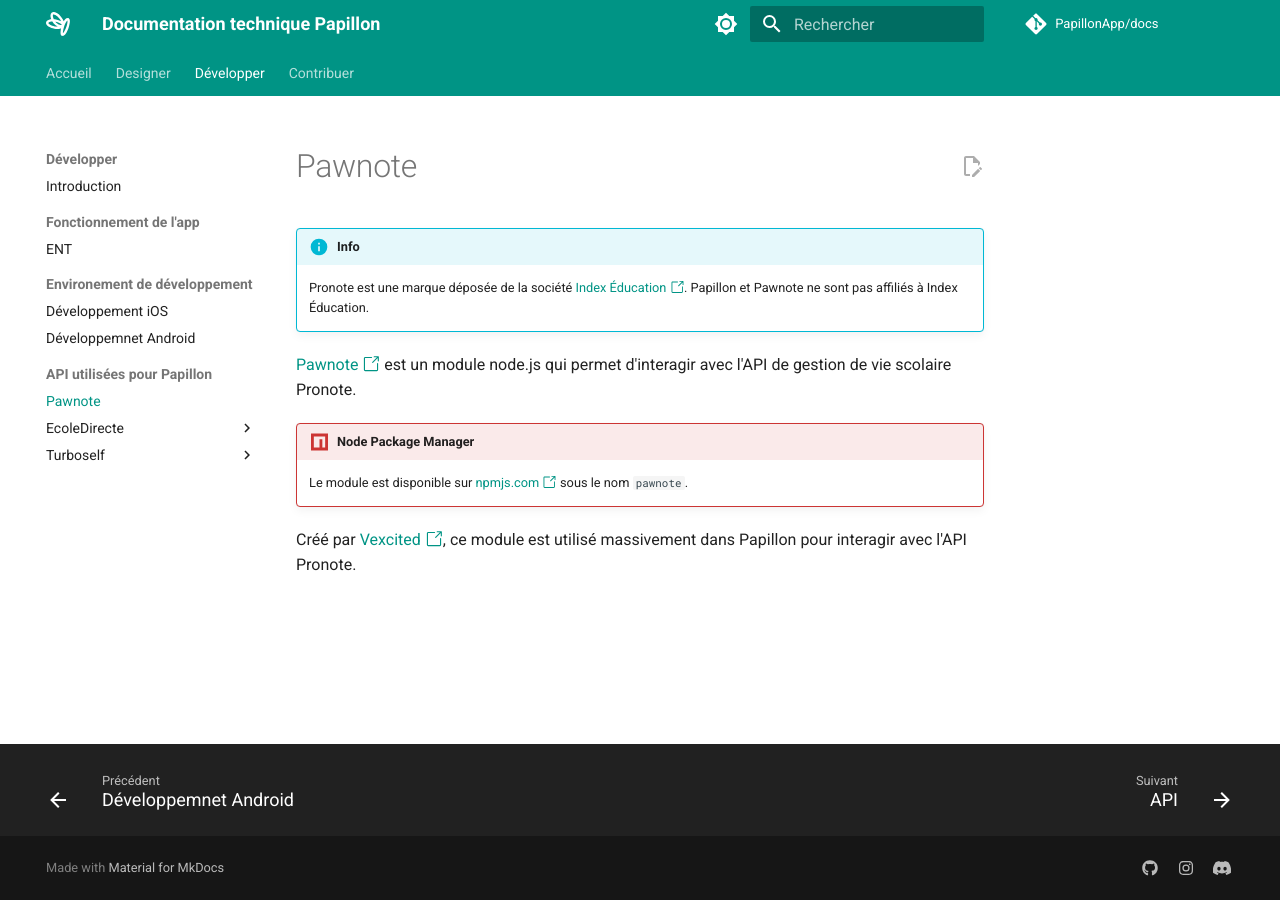
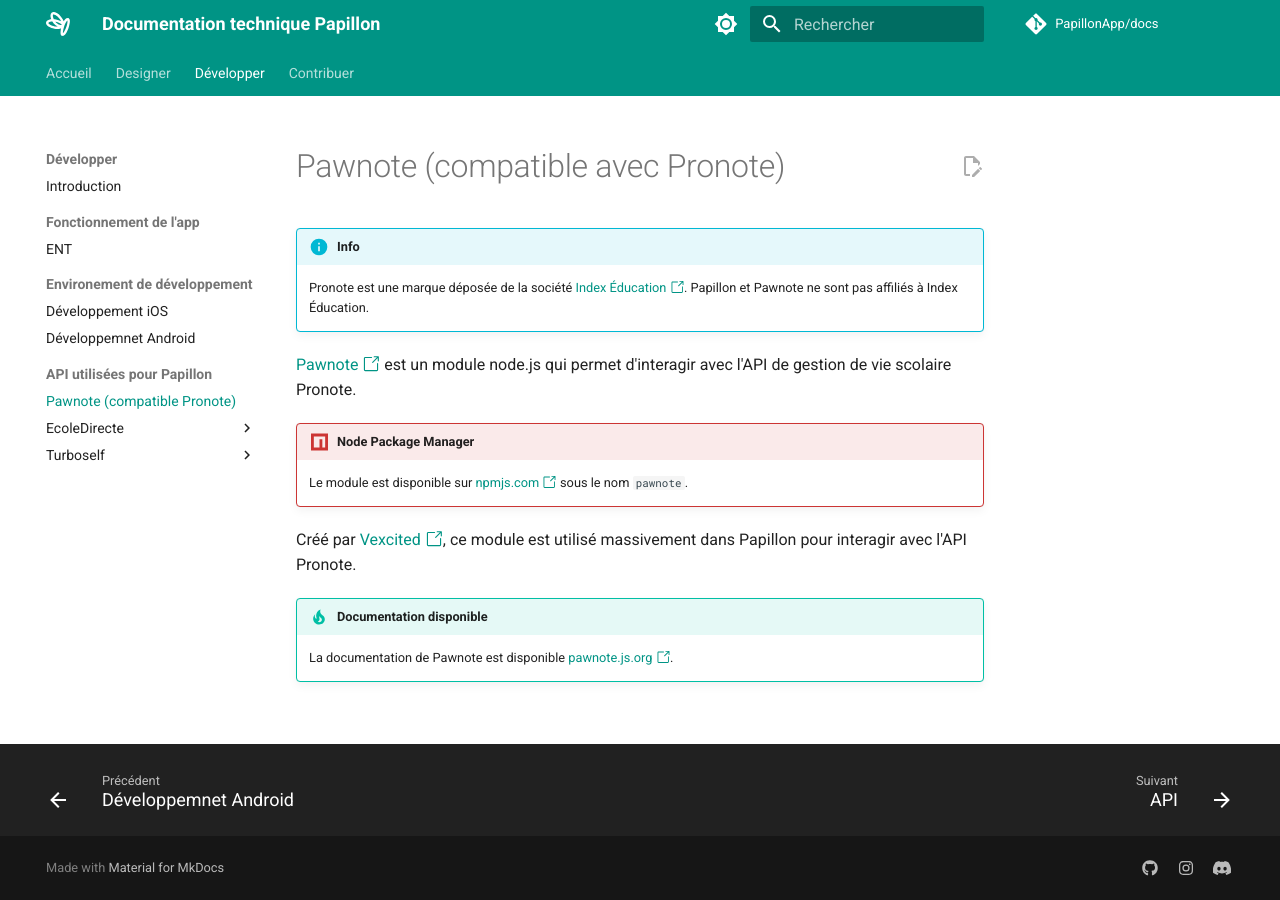
Before and after one commit to PapillonApp/docs, an MkDocs documentation site: the page built from docs/development/api/pawnote.md, in a window 1280 px wide. Built offline with MkDocs 1.6.1 and Material for MkDocs 9.7.7, drawn with Linux system fonts in a browser that asks for light colours; comment, search, counter and statistics services are not loaded.

Commit message:
Ajout de la doc de Pawnote

```diff
--- a/docs/development/api/pawnote.md
+++ b/docs/development/api/pawnote.md
@@ -1,4 +1,4 @@
-# Pawnote
+# Pawnote (compatible avec Pronote)
 
 !!! info
     Pronote est une marque déposée de la société [Index Éducation :octicons-link-external-24:](https://www.index-education.com/){target='_blank'}. Papillon et Pawnote ne sont pas affiliés à Index Éducation.
@@ -9,3 +9,6 @@
     Le module est disponible sur [npmjs.com :octicons-link-external-24:](https://www.npmjs.com/package/pawnote){target='_blank'} sous le nom `pawnote`.
 
 Créé par [Vexcited :octicons-link-external-24:](https://github.com/Vexcited){target='_blank'}, ce module est utilisé massivement dans Papillon pour interagir avec l'API Pronote.
+
+!!! tip "Documentation disponible"
+    La documentation de Pawnote est disponible [pawnote.js.org :octicons-link-external-24:](https://pawnote.js.org){target='_blank'}.
--- a/mkdocs.yml
+++ b/mkdocs.yml
@@ -22,7 +22,7 @@ nav:
       - Développement iOS : 'development/app/ios.md'
       - Développemnet Android : 'development/app/android.md'
     - API utilisées pour Papillon :
-        - Pawnote : 'development/api/pawnote.md'
+        - Pawnote (compatible Pronote) : 'development/api/pawnote.md'
         - EcoleDirecte:
           - API: 'development/api/ed/api.md'
           - papillon-ed-core: 'development/api/ed/papillon.md'
```
